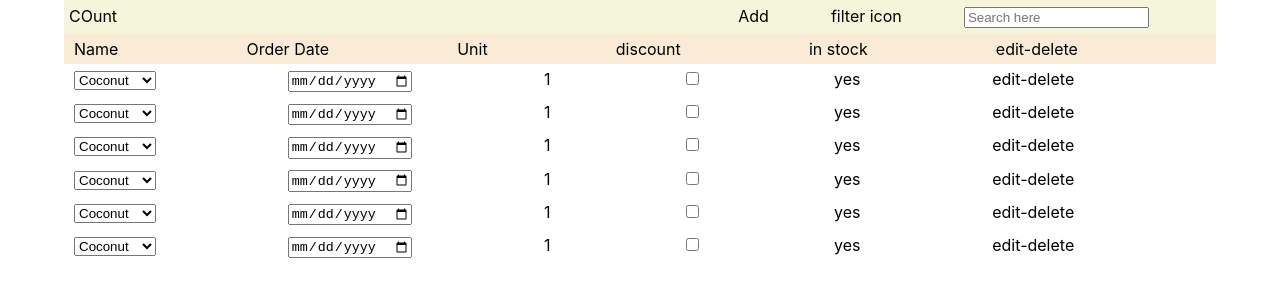
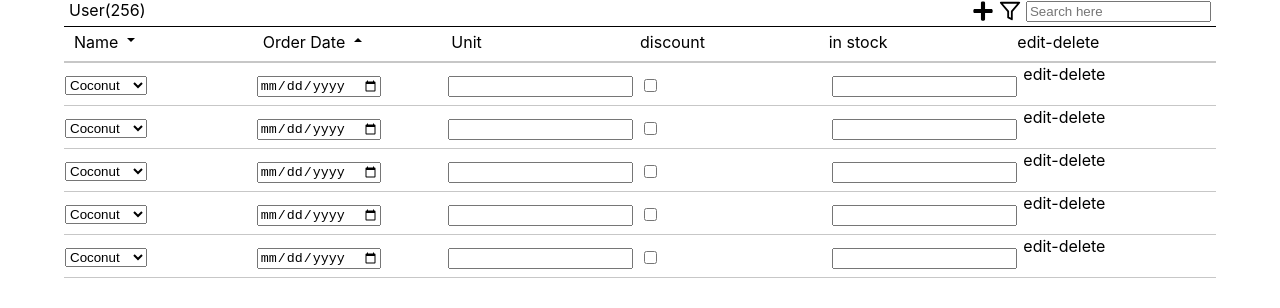
Before and after one commit to parveshtandonig/informatics_poc, a React (Create React App) app: page / in a window 1280 px wide. Shown: the top 308 px of the page. Built offline with nearby package versions, Linux system fonts and the light colour scheme.

Commit message:
POC:
Add required icons in dsign.

```diff
--- a/package.json
+++ b/package.json
@@ -4,7 +4,9 @@
   "private": true,
   "dependencies": {
     "react": "^16.6.3",
+    "react-datepicker": "^2.0.0",
     "react-dom": "^16.6.3",
+    "react-icons": "^3.2.2",
     "react-scripts": "2.1.1"
   },
   "scripts": {
--- a/src/App.css
+++ b/src/App.css
@@ -14,45 +14,51 @@
   flex-wrap: wrap;
   padding-left: 5px;
   padding-right: 5px;
-  padding-top: 6px;
-  padding-bottom: 6px;
-  background-color: beige;
 }
 
 .app--header--child--a{
-  flex-grow:10;
+  flex: 10 10 0;
 }
 
 .app--header--child--b{
-  flex-grow:1;
+  flex: 0.3 1 0;
 }
 
 .app--header--child--c{
-  flex-grow:1;
+  flex: 0.3 1 0;
 }
 
 .app--header--child--d{
-  flex-grow:1;
+  flex: 1 1 0;
 }
 
 .grid--columns--container{
-  background-color: antiquewhite;
   padding: 5px 10px;
+  border-bottom: 2px solid #C7C7C7;
+  border-top: 1px solid #000000;
+  height: 24px;
 }
 
 .grid--columns--container--child--def{
-  flex-grow: 1;
+  flex: 1 1 0;
 }
 
 .grid--row--container{
-  flex-grow: 1;
-  padding: 5px 10px;
+  padding: 1px 1px;
+  border-bottom: 1px solid #C7C7C7;
 }
 
 .grid--row--child--container{
-  flex-grow: 1;
+  flex: 1 1 0;
+  position: relative;
 }
 
 .action--container{
 
 }
+
+.middle--center{
+  position: absolute;
+  left:auto;
+  top: 30%;
+}
--- a/src/App.js
+++ b/src/App.js
@@ -1,5 +1,10 @@
+// npm install react-datepicker --save
 import React, { Component } from 'react';
 import './App.css';
+
+import { FaPlus } from "react-icons/fa";
+import { FiFilter } from "react-icons/fi";
+import { IoMdArrowDropdown, IoMdArrowDropup } from "react-icons/io";
 
 class App extends Component {
 
@@ -9,13 +14,13 @@ class App extends Component {
 
         <div className="flex--cont--def app-header--cont">
           <div className="app-header--child app--header--child--a">
-            COunt
+            User(256)
           </div>
           <div className="app-header--child app--header--child--b">
-            Add
+            <FaPlus size={22} />
           </div>
           <div className="app-header--child app--header--child--c">
-            filter icon
+            <FiFilter size={22} />
           </div>
           <div className="app-header--child app--header--child--d">
             <input type='text'
@@ -26,10 +31,10 @@ class App extends Component {
         </div>
         <div className="flex--cont--def grid--columns--container">
           <div className="grid--columns--container--child--def grid--columns--container--child--a">
-            Name
+            Name <IoMdArrowDropdown/>
           </div>
           <div className="grid--columns--container--child--def grid--columns--container--child--a">
-            Order Date
+            Order Date <IoMdArrowDropup />
           </div>
           <div className="grid--columns--container--child--def grid--columns--container--child--a">
             Unit
@@ -44,9 +49,11 @@ class App extends Component {
             edit-delete
           </div>
         </div>
+        {
+          [1, 2, 3, 4, 5].map((value, index) => (
             <div className="flex--cont--def grid--row--container">
               <div className="grid--row--child--container">
-            <select>
+                <select className="middle--center">
                   <option value="grapefruit">Grapefruit</option>
                   <option value="lime">Lime</option>
                   <option selected value="coconut">Coconut</option>
@@ -54,164 +61,27 @@ class App extends Component {
                 </select>
               </div>
               <div className="grid--row--child--container">
-            <input type="date" name="bday" />
+                <input className="middle--center" type="date" name="name_a" />
               </div>
               <div className="grid--row--child--container">
-            1
+                <input className="middle--center" type="text" name="name_b" />
               </div>
               <div className="grid--row--child--container">
-            <input
-              name="isGoing"
-              type="checkbox"
-            />
+                <input className="middle--center" name="name_c" type="checkbox" />
               </div>
               <div className="grid--row--child--container">
-            yes
+                <input className="middle--center" name="name_d" type="text" />
               </div>
               <div className="grid--row--child--container action--container">
+                <div>
                   edit-delete
             </div>
               </div>
-        <div className="flex--cont--def grid--row--container">
-          <div className="grid--row--child--container">
-            <select>
-              <option value="grapefruit">Grapefruit</option>
-              <option value="lime">Lime</option>
-              <option selected value="coconut">Coconut</option>
-              <option value="mango">Mango</option>
-            </select>
+
             </div>
-          <div className="grid--row--child--container">
-            <input type="date" name="bday" />
-          </div>
-          <div className="grid--row--child--container">
-            1
-          </div>
-          <div className="grid--row--child--container">
-            <input
-              name="isGoing"
-              type="checkbox"
-            />
-          </div>
-          <div className="grid--row--child--container">
-            yes
-          </div>
-          <div className="grid--row--child--container action--container">
-            edit-delete
-          </div>
-        </div>
-        <div className="flex--cont--def grid--row--container">
-          <div className="grid--row--child--container">
-            <select>
-              <option value="grapefruit">Grapefruit</option>
-              <option value="lime">Lime</option>
-              <option selected value="coconut">Coconut</option>
-              <option value="mango">Mango</option>
-            </select>
-          </div>
-          <div className="grid--row--child--container">
-            <input type="date" name="bday" />
-          </div>
-          <div className="grid--row--child--container">
-            1
-          </div>
-          <div className="grid--row--child--container">
-            <input
-              name="isGoing"
-              type="checkbox"
-            />
-          </div>
-          <div className="grid--row--child--container">
-            yes
-          </div>
-          <div className="grid--row--child--container action--container">
-            edit-delete
-          </div>
-        </div>
-        <div className="flex--cont--def grid--row--container">
-          <div className="grid--row--child--container">
-            <select>
-              <option value="grapefruit">Grapefruit</option>
-              <option value="lime">Lime</option>
-              <option selected value="coconut">Coconut</option>
-              <option value="mango">Mango</option>
-            </select>
-          </div>
-          <div className="grid--row--child--container">
-            <input type="date" name="bday" />
-          </div>
-          <div className="grid--row--child--container">
-            1
-          </div>
-          <div className="grid--row--child--container">
-            <input
-              name="isGoing"
-              type="checkbox"
-            />
-          </div>
-          <div className="grid--row--child--container">
-            yes
-          </div>
-          <div className="grid--row--child--container action--container">
-            edit-delete
-          </div>
-        </div>
-        <div className="flex--cont--def grid--row--container">
-          <div className="grid--row--child--container">
-            <select>
-              <option value="grapefruit">Grapefruit</option>
-              <option value="lime">Lime</option>
-              <option selected value="coconut">Coconut</option>
-              <option value="mango">Mango</option>
-            </select>
-          </div>
-          <div className="grid--row--child--container">
-            <input type="date" name="bday" />
-          </div>
-          <div className="grid--row--child--container">
-            1
-          </div>
-          <div className="grid--row--child--container">
-            <input
-              name="isGoing"
-              type="checkbox"
-            />
-          </div>
-          <div className="grid--row--child--container">
-            yes
-          </div>
-          <div className="grid--row--child--container action--container">
-            edit-delete
-          </div>
-        </div>
-        <div className="flex--cont--def grid--row--container">
-          <div className="grid--row--child--container">
-            <select>
-              <option value="grapefruit">Grapefruit</option>
-              <option value="lime">Lime</option>
-              <option selected value="coconut">Coconut</option>
-              <option value="mango">Mango</option>
-            </select>
-          </div>
-          <div className="grid--row--child--container">
-            <input type="date" name="bday" />
-          </div>
-          <div className="grid--row--child--container">
-            1
-          </div>
-          <div className="grid--row--child--container">
-            <input
-              name="isGoing"
-              type="checkbox"
-            />
-          </div>
-          <div className="grid--row--child--container">
-            yes
-          </div>
-          <div className="grid--row--child--container action--container">
-            edit-delete
-          </div>
-        </div>
+
+          ))
+        }
       </div>
     );
   }
```
Also changed, not shown: 1 other file (tests, documents, lock files or other folders). Lines whose indentation alone changed are shown as unchanged.
